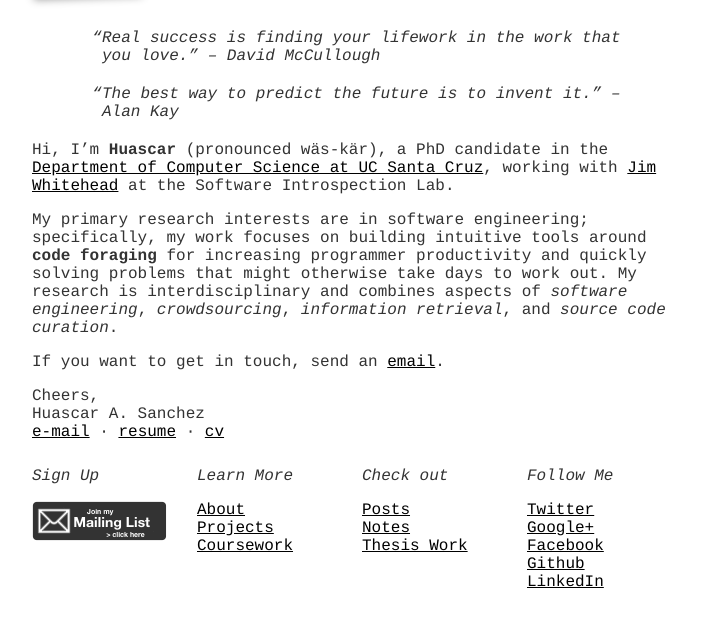
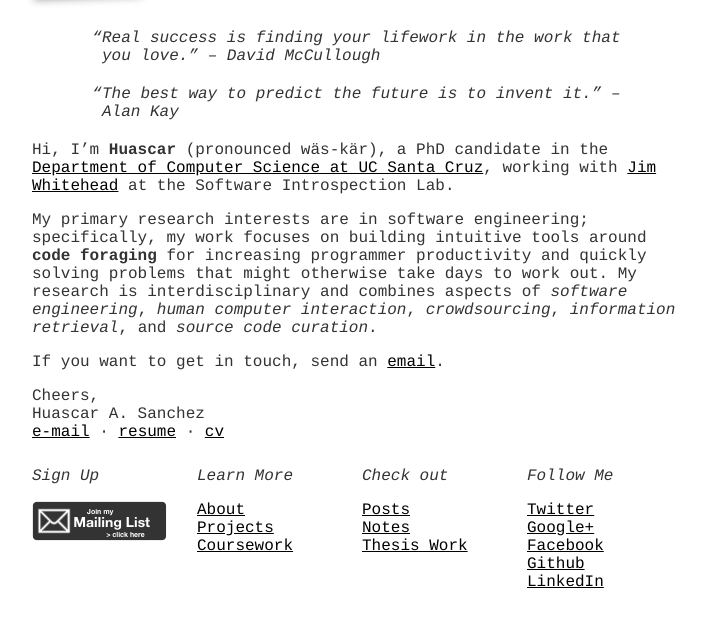
Before and after one commit to hsanchez/hsanchez.github.io, a Jekyll site: the page built from index.md, in a window 1280 px wide, cut to the strip 218-845 px from the top of the page. Shown: the whole strip, without its empty margins (278-984 px from the left). Built offline with Jekyll 4.4.1, drawn with Linux system fonts in a browser that asks for light colours; Markdown is read by kramdown in place of the engine named in the settings.

Commit message:
adds HCI

```diff
--- a/index.md
+++ b/index.md
@@ -13,7 +13,11 @@
 Hi, I'm **Huascar** (pronounced wäs-kär), a PhD candidate in the [Department of Computer Science at UC Santa Cruz](http://cs.soe.ucsc.edu/), working with [Jim Whitehead](http://users.soe.ucsc.edu/~ejw/) at the Software Introspection Lab.
 
 My primary research interests are in software engineering; specifically, my work focuses on building
-intuitive tools around **code foraging** for increasing programmer productivity and quickly solving problems that might otherwise take days to work out. My research is interdisciplinary and combines aspects of *software engineering*, *crowdsourcing*, *information retrieval*, and *source code curation*.
+intuitive tools around **code foraging** for increasing programmer
+productivity and quickly solving problems that might otherwise take days to
+work out. My research is interdisciplinary and combines aspects of *software
+engineering*, *human computer interaction*, *crowdsourcing*, *information
+retrieval*, and *source code curation*.
 
 If you want to get in touch, send an [email](mailto:hsanchez@cs.ucsc.edu).
 
```
